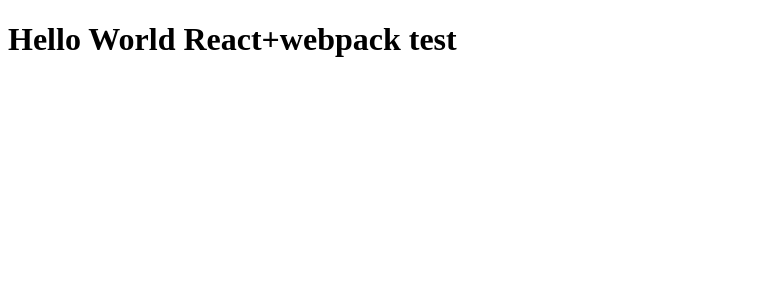
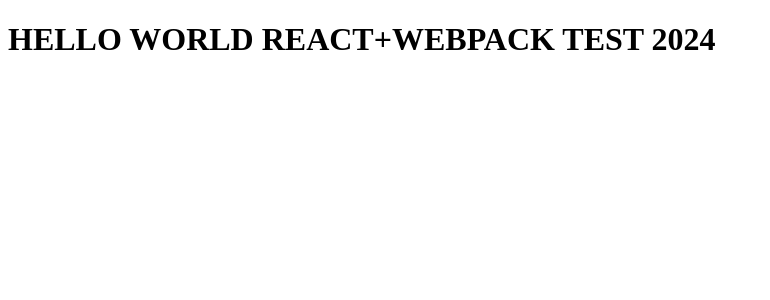
Before and after one commit to CauaS/react-with-webpack, a React app: page / in a window 1280 px wide. Shown: the top 300 px of the page, without its empty margins (0-770 px from the left). Built offline with nearby package versions, Linux system fonts and the light colour scheme.

Commit message:
chore: add bundle analyzer to check bundle size

```diff
--- a/package.json
+++ b/package.json
@@ -8,7 +8,8 @@
     "wp-build": "yarn webpack",
     "start": "webpack-dev-server",
     "develop": "webpack-dev-server --mode development",
-    "build": "webpack --mode production"
+    "build": "webpack --mode production",
+    "bundle-report": "webpack-bundle-analyzer --port 4200 dist/stats.json"
   },
   "keywords": [],
   "author": "",
@@ -28,6 +29,7 @@
     "ts-loader": "^9.5.1",
     "typescript": "^5.3.3",
     "webpack": "^5.89.0",
+    "webpack-bundle-analyzer": "^4.10.1",
     "webpack-cli": "^5.1.4",
     "webpack-dev-server": "^4.15.1"
   }
--- a/src/components/InitialComponents.tsx
+++ b/src/components/InitialComponents.tsx
@@ -1,7 +1,8 @@
 import React from 'react';
+import { transforToUpperCase } from "../formatter/CustomFormatter"
 
 export const InitialComponent: React.FC = () => {
     return (
-        <h1>Hello World React+webpack test</h1>
+        <h1>{transforToUpperCase("Hello World React+webpack test")}</h1>
     )
 }
--- /dev/null
+++ b/src/formatter/CustomFormatter.ts
@@ -0,0 +1,6 @@
+export const transforToUpperCase = (text: string): string => {
+    return text.toLocaleUpperCase() + ' '+ new Date().getFullYear();
+}
+export const transforToLowerCase = (text: string): string => {
+    return text.toLocaleLowerCase();
+}
--- a/webpack.config.js
+++ b/webpack.config.js
@@ -1,4 +1,5 @@
 const webpack = require("webpack");
+const BundleAnalyzerPlugin = require("webpack-bundle-analyzer").BundleAnalyzerPlugin;
 const HtmlWebpackPlugin = require("html-webpack-plugin");
 const path = require('path');
 
@@ -32,6 +33,13 @@
     plugins:[
       new HtmlWebpackPlugin({
         template: "public/index.html" // create a template
+      }),
+      new BundleAnalyzerPlugin({
+        analyserMode: 'disabled',
+        generateStatsFile: true,
+        statsOption: {
+          source: false
+        }
       })
     ],
     devServer: {
@@ -39,5 +47,6 @@
       historyApiFallback: true,
       port: 3000, //given port to exec. app
       open: true,  // open new tab
-    }
+    },
+
 }
```
Also changed, not shown: 3 other files (tests, documents, lock files or other folders).
